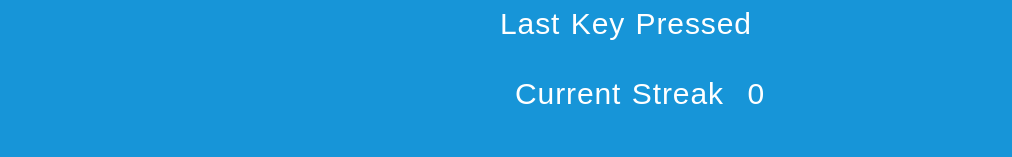
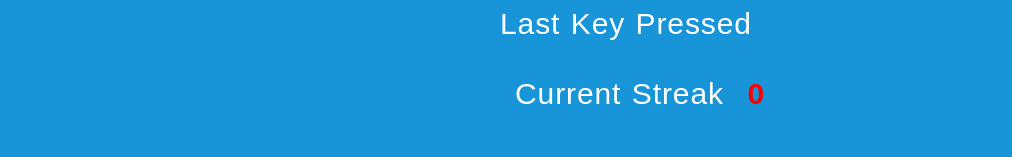
Before and after one commit to alexalextran/keyboard-game, a React (Create React App) app: page / in a window 1280 px wide. Shown: the part 452-609 px from the top of the page, without its empty margins (0-1012 px from the left). Built offline with nearby package versions, Linux system fonts and the light colour scheme.

Commit message:
removed event listener whenever the user gets the key correct, incase user accidently loses

```diff
--- a/src/App.css
+++ b/src/App.css
@@ -116,6 +116,12 @@ button {
    width: 250px;
    justify-content: space-between;
 
+ }
+
+ .current__streak--value{
+  animation-duration: 800ms;
+  color: red;
+  font-weight: 700;
  }
 
  .current__life{
--- a/src/components/Mainpage.jsx
+++ b/src/components/Mainpage.jsx
@@ -15,7 +15,7 @@ const Mainpage = () => {
     if (gameover == true) {
       return;
     }
-
+    document.querySelector(".current__streak--value").style.animationName = ""
     document.querySelector(".RESULT").innerHTML = " ";
     document.querySelector(".heart").style.filter = "";
     document.querySelector(".heart").style.animationName = "";
@@ -38,6 +38,7 @@ const Mainpage = () => {
       document.querySelector(".key").innerHTML = name;
 
       if (name == keyvalue) {
+        document.removeEventListener("keypress", executegame);
         avg_time.push(msecVar);
         console.log(avg_time);
         stop_timer();
@@ -45,6 +46,7 @@ const Mainpage = () => {
         streak++;
         keyvalue = "";
         document.querySelector(".current__streak--value").innerHTML = streak;
+        document.querySelector(".current__streak--value").style.animationName = "fade"
         document.querySelector(".timer__wrapper").style.animation = "";
         void document.querySelector(".timer__wrapper").offsetWidth;
         document.querySelector(".RESULT").innerHTML = "NICE!";
@@ -66,6 +68,7 @@ const Mainpage = () => {
           document.querySelector(".gameover").style.display = "flex";
           document.getElementById("average").innerHTML = average;
           document.getElementById("streak").innerHTML = streak;
+
 
 
           if(window.localStorage.getItem('best_streak') == undefined){
```
